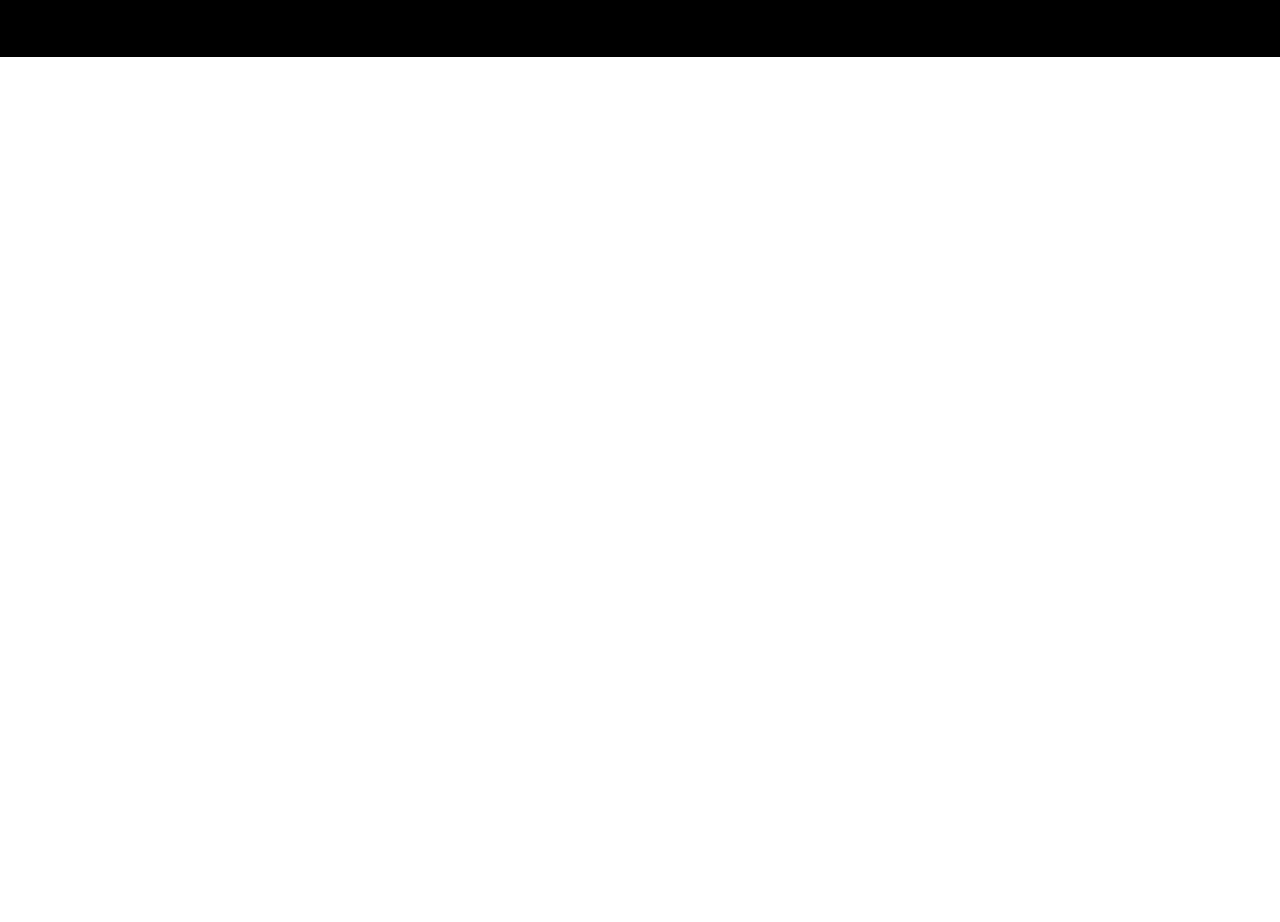
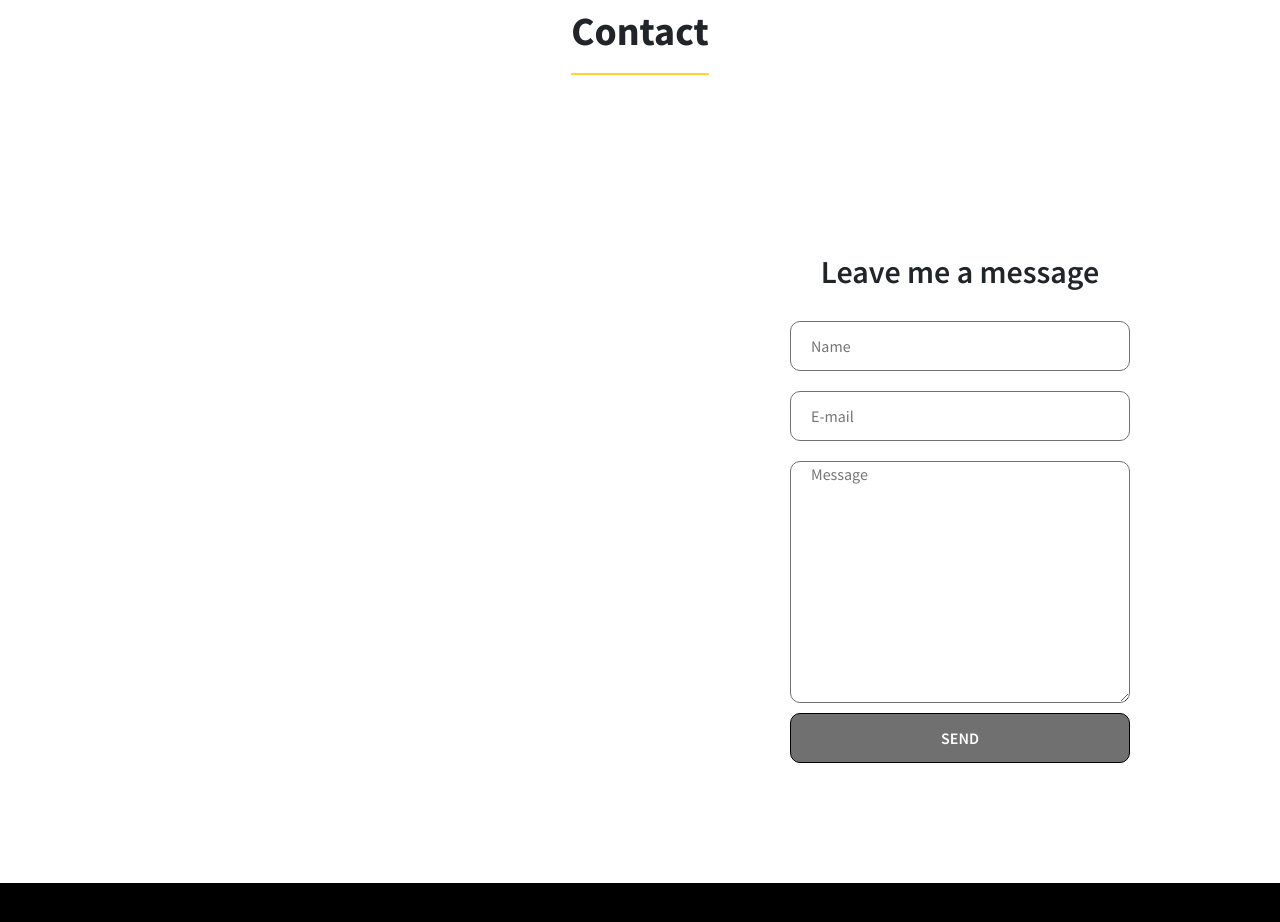
Before and after one commit to mnonna/mnonna_site, a Vue app: page / in a window 1280 px wide. Shown: the part 1700-2622 px from the top of the page. Before the commit the page ends 1757 px from the top, so only its background shows below. Built offline with nearby package versions, Linux system fonts and the light colour scheme; no server answers; a web font is replaced by a local one.

Commit message:
Finished contact form

```diff
--- a/public/index.html
+++ b/public/index.html
@@ -5,7 +5,7 @@
     <meta http-equiv="X-UA-Compatible" content="IE=edge">
     <meta name="viewport" content="width=device-width,initial-scale=1.0">
     <link rel="icon" href="<%= BASE_URL %>favicon.ico">
-    <title>Mnonna Portfolio</title>
+    <title>mnonn@</title>
   </head>
   <body>
     <noscript>
--- a/src/App.vue
+++ b/src/App.vue
@@ -5,6 +5,7 @@
     <about id="appAbout" />
     <projects id="appProjects" />
     <tech id="appTech" />
+    <contact id="appContact" />
     <appFooter />
   </div>
 </template>
@@ -55,6 +56,7 @@
 const about = () => import("./components/aboutSection");
 const projects = () => import("./components/projectsSection");
 const tech = () => import("./components/techSection");
+const contact = () => import("./components/contact");
 const appFooter = () => import("./components/footerSection");
 export default {
   name: "App",
@@ -64,6 +66,7 @@
     about,
     projects,
     tech,
+    contact,
     appFooter
   }
 };
--- /dev/null
+++ b/src/components/contact.vue
@@ -0,0 +1,214 @@
+<template>
+  <section class="app-section app-section__contact" data-nav-item="appContact">
+    <div class="container">
+      <div class="row">
+        <div class="col-12">
+          <div class="section-main-header">
+            <h2 class="section-main-header__text">Contact</h2>
+          </div>
+        </div>
+      </div>
+    </div>
+    <div class="container-fluid">
+      <div class="row">
+        <div class="col-lg-6 px-0">
+          <div
+            class="app-section__contact--bg"
+            :style="`background-image: url('${section_bg}'); background-size: cover; background-position: right;`"
+          ></div>
+        </div>
+        <div class="col-lg-6 px-lg-0">
+          <div class="app-section__contact--form d-flex align-items-center justify-content-center">
+            <div>
+              <h3
+                class="app-heading app-heading__form text-weight__semibold text-center"
+              >Leave me a message</h3>
+              <form class="app-form d-flex flex-column" id="appContactForm" ref="contactForm">
+                <input
+                  type="text"
+                  placeholder="Name"
+                  class="app-input"
+                  v-model="form.name"
+                  ref="name"
+                />
+                <input
+                  type="email"
+                  placeholder="E-mail"
+                  class="app-input"
+                  v-model="form.email"
+                  ref="email"
+                />
+                <textarea
+                  name
+                  id
+                  cols="30"
+                  rows="10"
+                  placeholder="Message"
+                  class="app-input"
+                  v-model="form.message"
+                  ref="message"
+                ></textarea>
+                <submitButton
+                  :data="form"
+                  :endpoint="`${api_url}/contact/mail`"
+                  :disabled="disabled"
+                />
+              </form>
+            </div>
+          </div>
+        </div>
+      </div>
+    </div>
+  </section>
+</template>
+
+<style lang="scss" scoped>
+.app-section__contact {
+  &--bg {
+    height: 350px;
+    margin: 0 0 30px 0;
+    @media screen and (min-width: 768px) {
+      height: 400px;
+    }
+    @media screen and (min-width: 992px) {
+      margin: 0;
+    }
+  }
+  &--bg,
+  &--form {
+    @media screen and (min-width: 992px) {
+      height: 600px;
+    }
+    @media screen and (min-width: 1200px) {
+      height: 750px;
+    }
+  }
+  &--form {
+    margin: 0 0 30px 0;
+    @media screen and (min-width: 992px) {
+      margin: 0;
+    }
+  }
+  &--form,
+  &--form > div {
+    width: 100%;
+  }
+  &--form {
+    @media screen and (min-width: 768px) {
+      padding: 0 100px;
+    }
+    @media screen and (min-width: 992px) {
+      padding: 0 50px;
+    }
+    @media screen and (min-width: 1200px) {
+      padding: 0 150px;
+    }
+  }
+}
+</style>
+
+<script>
+import axios from "axios";
+const submitButton = () => import("./forms/submitButton");
+export default {
+  components: {
+    submitButton
+  },
+  data() {
+    return {
+      api_url: process.env.VUE_APP_STRAPI_API_URL,
+      section_bg: "",
+      disabled: true,
+      regexMatch: false,
+      form: {
+        name: "",
+        email: "",
+        message: ""
+      }
+    };
+  },
+
+  mounted() {
+    this.retirieveSectionBg();
+    this.$root.$on("formSubmitted", () => {
+      this.form.name = null;
+      this.form.email = null;
+      this.form.message = null;
+    });
+  },
+
+  watch: {
+    "form.name": function(value) {
+      if (value == "") {
+        this.$refs.name.classList.add("app-input__invalid");
+        this.regexMatch = false
+      } else {
+        this.$refs.name.classList.remove("app-input__invalid");
+        this.regexMatch = true
+      }
+
+      if (value != "" && this.form.email != "" && this.form.message != ""
+      && value !== null && this.form.email !== null && this.form.message !== null
+      && this.regexMatch) {
+        this.disabled = false;
+      } else {
+        this.disabled = true;
+      }
+    },
+    "form.email": function(value) {
+      var regex = /^(([^<>()[\]\\.,;:\s@"]+(\.[^<>()[\]\\.,;:\s@"]+)*)|(".+"))@((\[[0-9]{1,3}\.[0-9]{1,3}\.[0-9]{1,3}\.[0-9]{1,3}\])|(([a-zA-Z\-0-9]+\.)+[a-zA-Z]{2,}))$/;
+      if (value && value !== null && !value.match(regex)) {
+        this.$refs.email.classList.add("app-input__invalid");
+        this.regexMatch = false
+      } else {
+        this.$refs.email.classList.remove("app-input__invalid");
+        this.regexMatch = true
+      }
+
+      if (value != "" && this.form.message != "" && this.form.name != ""
+      && value !== null && this.form.message !== null && this.form.name !== null
+      && this.regexMatch) {
+        this.disabled = false;
+      } else {
+        this.disabled = true;
+      }
+    },
+    "form.message": function(value) {
+      if (value == "") {
+        this.$refs.message.classList.add("app-input__invalid");
+        this.regexMatch = false
+      } else {
+        this.$refs.message.classList.remove("app-input__invalid");
+        this.regexMatch = true
+      }
+
+      if (value != "" && this.form.name != "" && this.form.email != ""
+      && value !== null && this.form.name !== null && this.form.email !== null
+      && this.regexMatch) {
+        this.disabled = false;
+      } else {
+        this.disabled = true;
+      }
+    }
+  },
+
+  methods: {
+    retirieveSectionBg: async function() {
+      await axios
+        .get(this.api_url + "/contact")
+        .then(response => {
+          this.section_bg = this.api_url + response.data.background.url;
+        })
+        .catch(error => {
+          console.log(error);
+        });
+    },
+    cleanForm: function() {
+      document.getElementsByClassName('.app-input').forEach(el => {
+        console.log(el)
+        el.classList.remove('app-input__invalid')
+      })
+    }
+  }
+};
+</script>
--- /dev/null
+++ b/src/components/forms/submitButton.vue
@@ -0,0 +1,62 @@
+<template>
+  <button
+    type="button"
+    class="app-button app-button__radius--10 app-button__bg--theme text-style__uppercase text-weight__semibold"
+    @click="submitForm($event)"
+    :disabled="disabled"
+  >
+    Send
+    <font-awesome-icon v-show="processing" :icon="['fas', 'spinner']" spin />
+  </button>
+</template>
+
+<style lang="scss" scoped>
+</style>
+
+<script>
+import axios from "axios";
+export default {
+  props: {
+    disabled: Boolean,
+    data: Object,
+    endpoint: String
+  },
+  data() {
+    return {
+      post: new FormData(),
+      processing: false,
+      statusMessaage: ""
+    };
+  },
+  methods: {
+    async submitForm($event) {
+      this.processing = true;
+      const data = this.data;
+      for (const key in data) {
+        this.post.append(key, data[key]);
+      }
+      await axios
+        .post(this.endpoint, this.post)
+        .then(response => {
+          this.statusMessaage = response.data.message;
+        })
+        .catch(error => {
+          this.statusMessaage = error.data.message;
+        })
+        .then(() => {
+          this.cleanForm(this.statusMessaage, $event.target);
+          this.processing = false;
+        });
+    },
+    cleanForm(message, target) {
+      const form = target.closest("form");
+      const id = form?.id;
+      const data = {
+        formID: id,
+        message: message
+      };
+      this.$root.$emit("formSubmitted", data);
+    }
+  }
+};
+</script>
--- a/src/main.js
+++ b/src/main.js
@@ -7,12 +7,14 @@
 import { faGithub } from '@fortawesome/free-brands-svg-icons'
 import { faInfo } from '@fortawesome/free-solid-svg-icons'
 import { faTimes } from '@fortawesome/free-solid-svg-icons'
+import { faSpinner } from '@fortawesome/free-solid-svg-icons'
 import { FontAwesomeIcon } from '@fortawesome/vue-fontawesome'
 
 library.add(faChevronCircleDown);
 library.add(faGithub);
 library.add(faInfo);
 library.add(faTimes);
+library.add(faSpinner);
 
 Vue.component('font-awesome-icon', FontAwesomeIcon);
 
--- a/src/scss/_buttons.scss
+++ b/src/scss/_buttons.scss
@@ -1,15 +1,33 @@
 .app-button {
   border: 1px solid black;
   outline: none;
+  &:disabled {
+    background: $theme_third_color !important;
+    color: white;
+  }
+  &:focus,
+  &:focus-visible,
+  &:focus-within {
+    border: 2px solid black;
+  }
   &.app-button__casual {
     padding: 10px 45px;
   }
-    &.app-button__radius{
+  &.app-button__radius {
+    &--10 {
+      border-radius: 10px;
+    }
+    &--20 {
+      border-radius: 20px;
+    }
     &--30 {
       border-radius: 30px;
     }
+    &--40 {
+      border-radius: 40px;
     }
-    &.app-button__bg{
+  }
+  &.app-button__bg {
     &--transparent {
       background: transparent;
     }
@@ -32,6 +50,9 @@
   &.app-button__icon {
     color: $main_theme_color;
   }
+  &.app-button__fullWidth {
+    width: 100%;
+  }
 }
 
 .app-text {
--- /dev/null
+++ b/src/scss/_forms.scss
@@ -0,0 +1,31 @@
+.app-form {
+  .app-button {
+    min-height: 50px;
+  }
+}
+
+.app-input {
+  &:not(textarea) {
+    min-height: 50px;
+  }
+  &:focus,
+  &:focus-within {
+    border: 2px solid black;
+    &::placeholder {
+      color: black;
+    }
+  }
+  &:focus-visible {
+    outline: none;
+  }
+  margin: 10px 0;
+  padding: 0 0 0 20px;
+  border-radius: 10px;
+  border: 1px solid $theme_third_color;
+  &:focus {
+    border-width: 2px;
+  }
+  &.app-input__invalid {
+    border: 1px solid red;
+  }
+}
--- a/src/scss/_typography.scss
+++ b/src/scss/_typography.scss
@@ -21,6 +21,12 @@
 }
 
 .app-heading {
+  &.app-heading__form {
+    margin: 0 0 20px 0;
+    @media screen and (min-width: 1200px) {
+      font-size: 32px;
+    }
+  }
   &.app-heading__medium {
     @media screen and (min-width: 1200px) {
       font-size: 36px;
@@ -31,6 +37,12 @@
 .text-weight {
   &__semibold {
     font-weight: 600;
+  }
+}
+
+.text-style {
+  &__uppercase {
+    text-transform: uppercase;
   }
 }
 
--- a/src/scss/_variables.scss
+++ b/src/scss/_variables.scss
@@ -5,4 +5,5 @@
 $overlay_color: rgba(26, 26, 26, .8);
 $modal_bg: rgba(26, 26, 26, .3);
 
-$main_theme_color_projects: rgba(255, 211, 41, .7)
+$main_theme_color_projects: rgba(255, 211, 41, .7);
+$input_form_focus_bg: rgba(255, 211, 41, .5);
--- a/vue.config.js
+++ b/vue.config.js
@@ -8,6 +8,7 @@
             @import "@/scss/_common.scss";
             @import "@/scss/_buttons.scss";
             @import "@/scss/_modals.scss";
+            @import "@/scss/_forms.scss";
             @import "@/scss/_typography.scss";
           `
       }
```
Also changed, not shown: src/components/projectsSection.vue (+7 -12 lines), src/components/dialogs/dialogBox.vue (added). Lines whose indentation alone changed are shown as unchanged.
